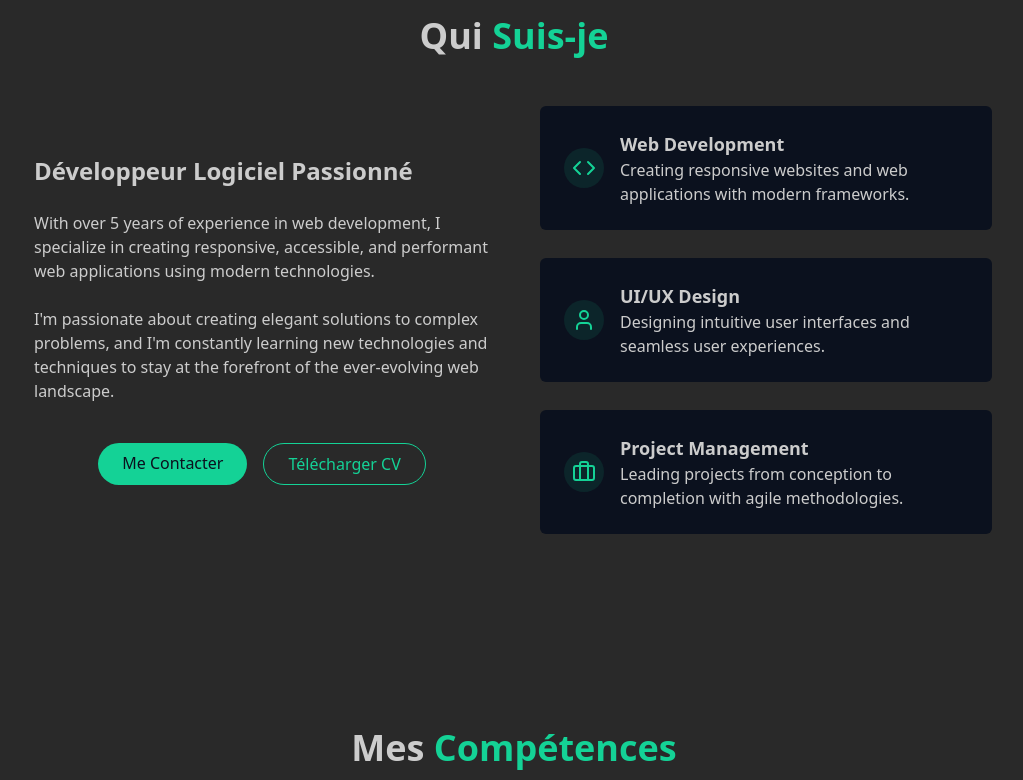
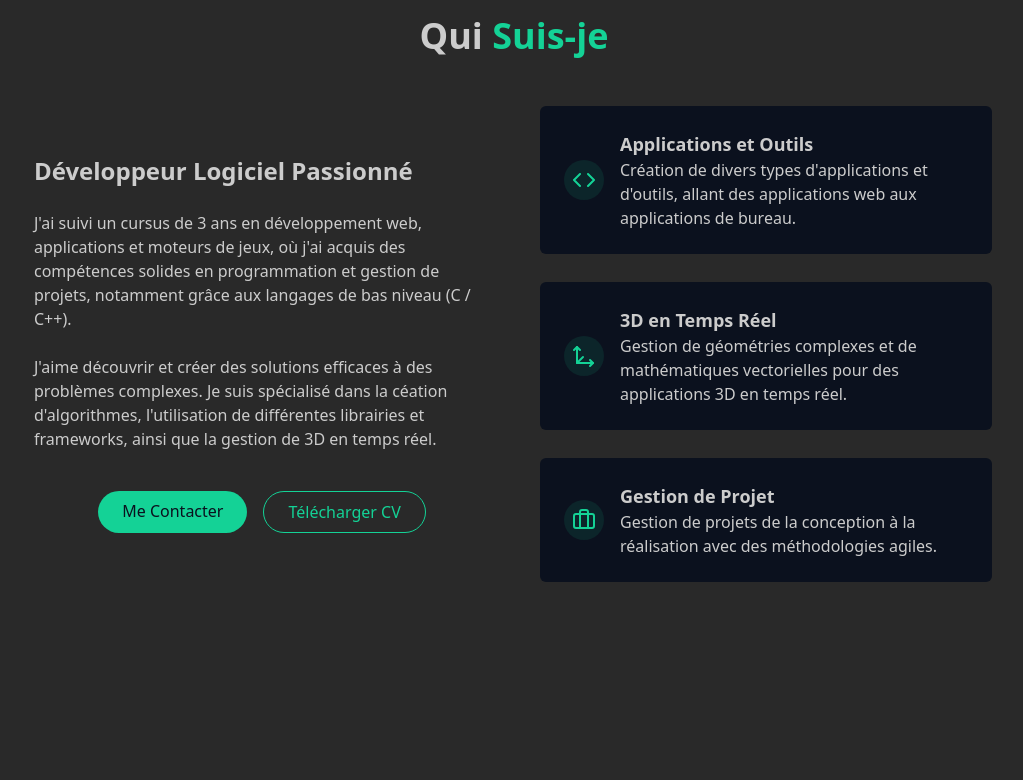
Before and after one commit to CLipet-Leo/portfolio-leo-clipet, a Next.js app: page / in a window 1280 px wide. Shown: the part 880-1660 px from the top of the page, without its empty margins (126-1149 px from the left). Built offline with nearby package versions, Linux system fonts and the light colour scheme.

Commit message:
✨ feat: Translated a lot to French

```diff
--- a/src/components/layout/AboutSection.tsx
+++ b/src/components/layout/AboutSection.tsx
@@ -1,25 +1,25 @@
-import { Briefcase, Code, User } from 'lucide-react';
+import { Briefcase, Code, Move3D } from 'lucide-react';
 import Link from 'next/link';
 import { PresentCard } from '../ui/PresentCard';
 
 const presentCard = [
   {
-    title: 'Web Development',
+    title: 'Applications et Outils',
     icon: Code,
     description:
-      'Creating responsive websites and web applications with modern frameworks.',
+      "Création de divers types d'applications et d'outils, allant des applications web aux applications de bureau.",
   },
   {
-    title: 'UI/UX Design',
-    icon: User,
+    title: '3D en Temps Réel',
+    icon: Move3D,
     description:
-      'Designing intuitive user interfaces and seamless user experiences.',
+      'Gestion de géométries complexes et de mathématiques vectorielles pour des applications 3D en temps réel.',
   },
   {
-    title: 'Project Management',
+    title: 'Gestion de Projet',
     icon: Briefcase,
     description:
-      'Leading projects from conception to completion with agile methodologies.',
+      'Gestion de projets de la conception à la réalisation avec des méthodologies agiles.',
   },
 ];
 
@@ -39,16 +39,17 @@ export const AboutSection = () => {
             </h3>
 
             <p className="text-muted-foreground">
-              With over 5 years of experience in web development, I specialize
-              in creating responsive, accessible, and performant web
-              applications using modern technologies.
+              J'ai suivi un cursus de 3 ans en développement web, applications
+              et moteurs de jeux, où j'ai acquis des compétences solides en
+              programmation et gestion de projets, notamment grâce aux langages
+              de bas niveau (C / C++).
             </p>
 
             <p className="text-muted-foreground">
-              I'm passionate about creating elegant solutions to complex
-              problems, and I'm constantly learning new technologies and
-              techniques to stay at the forefront of the ever-evolving web
-              landscape.
+              J'aime découvrir et créer des solutions efficaces à des problèmes
+              complexes. Je suis spécialisé dans la céation d'algorithmes,
+              l'utilisation de différentes librairies et frameworks, ainsi que
+              la gestion de 3D en temps réel.
             </p>
 
             <div className="flex flex-row justify-center gap-4 pt-4">
--- a/src/components/layout/ContactSection.tsx
+++ b/src/components/layout/ContactSection.tsx
@@ -1,16 +1,7 @@
 'use client';
 
 import { cn } from '@/lib/utils';
-import {
-  Instagram,
-  Linkedin,
-  Mail,
-  MapPin,
-  Phone,
-  Send,
-  Twitch,
-  Twitter,
-} from 'lucide-react';
+import { Github, Linkedin, Mail, MapPin, Phone, Send } from 'lucide-react';
 import { useState } from 'react';
 
 export const ContactSection = () => {
@@ -53,7 +44,7 @@ export const ContactSection = () => {
                 <div>
                   <h4 className="font-medium"> Email</h4>
                   <a
-                    href="mailto:hello@gmail.com"
+                    href="mailto:leoclipet26@gmail.com"
                     className="text-muted-foreground hover:text-primary transition-colors"
                   >
                     leoclipet26@gmail.com
@@ -90,17 +81,21 @@ export const ContactSection = () => {
             <div className="pt-8">
               <h4 className="mb-4 font-medium"> Retouvez moi sur :</h4>
               <div className="flex justify-center space-x-4">
-                <a href="#" target="_blank">
+                <a
+                  className="hover:text-primary transition-colors"
+                  href="https://linkedin.com/in/léo-clipet-b885842a3"
+                  target="_blank"
+                  rel="noopener noreferrer"
+                >
                   <Linkedin />
                 </a>
-                <a href="#" target="_blank">
-                  <Twitter />
-                </a>
-                <a href="#" target="_blank">
-                  <Instagram />
-                </a>
-                <a href="#" target="_blank">
-                  <Twitch />
+                <a
+                  className="hover:text-primary transition-colors"
+                  href="https://github.com/CLipet-Leo"
+                  target="_blank"
+                  rel="noopener noreferrer"
+                >
+                  <Github />
                 </a>
               </div>
             </div>
```
Also changed, not shown: public/icons/jsfiddle.svg (added), public/icons/stackoverflow.svg (added).
